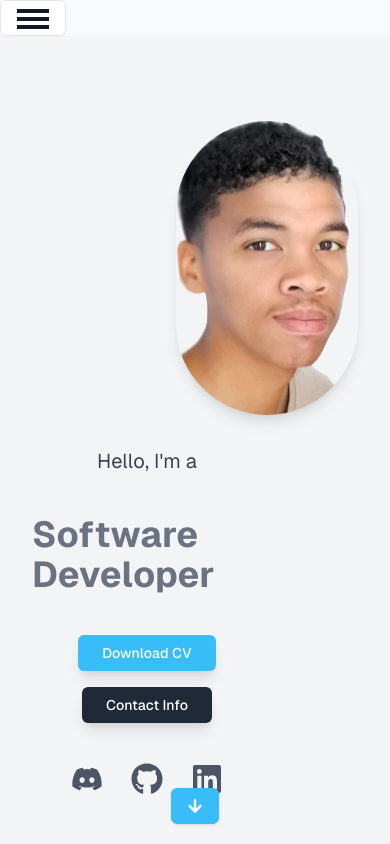
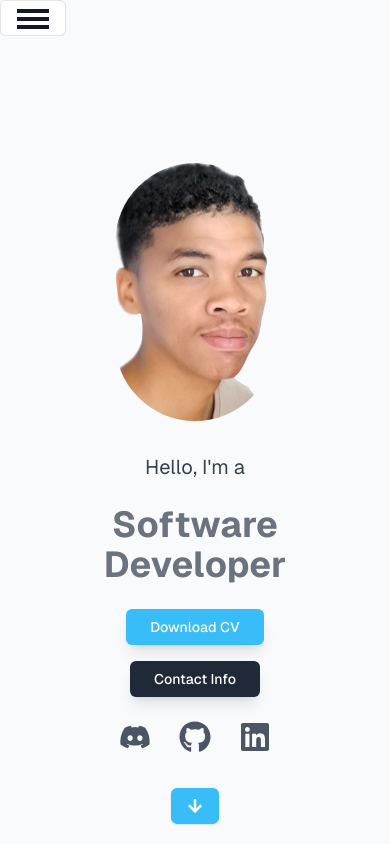
Before and after one commit to Jenaide/next_portfolio_2025, a Next.js app: page / in a window 390 px wide. Shown: the top 844 px of the page. Built offline with nearby package versions, Linux system fonts and the light colour scheme.

Commit message:
made introduction responsive

```diff
--- a/src/components/Introduction.tsx
+++ b/src/components/Introduction.tsx
@@ -21,16 +21,16 @@ export default function Introduction(){
     }
 
     return (
-        <section className='flex flex-col md:flex-row items-center justify-center px-8 space-y-8 md:space-y-0 min-h-screen py-10 bg-gray-100' >
+        <section className='flex flex-col md:flex-row items-center justify-center px-8 space-y-8 md:space-y-0 min-h-screen py-10 bg-gray-50' >
             {/* Profile Picture with Hover Effect */}
-            <div className='flex flex-col md:w-1/2 items-center md:items-start'>
-                <div className='ml-36'>
+            <div className='flex flex-col md:w-1/2 items-center md:items-center'>
+                <div className='flex justify-center md:justify-end w-full'>
                     <Image
                         src={ProfileImage}
                         alt='profile'
                         width={300}
                         height={300}
-                        className='rounded-full shadow-lg object-cover'
+                        className='w-40 sm:w-48 md:w-60 lg:w-72 h-auto rounded-full mx-auto md:mx-0'
                     />
                 </div>
             </div>
@@ -40,10 +40,10 @@ export default function Introduction(){
                 initial={{ opacity: 0 }}
                 animate={{ opacity: 1 }}
                 transition={{ duration: 0.9 }}
-                className='space-y-10 mr-24'
+                className='flex flex-col md:w-1/2 items-center md:items-start mx-auto space-y-6 md:space-y-10'
                 >
                 <p className='text-center justify-center text-gray-700 text-xl'>Hello, I&apos;m a</p>
-                <h1 className='text-4xl lg:text-5xl font-bold text-gray-500'>Software Developer</h1>
+                <h1 className='text-4xl lg:text-5xl font-bold text-gray-500 text-center md:text-left0'>Software Developer</h1>
 
                 {/* Buttons with Hover Animations */}
                 <div className='flex flex-col justify-center lg:flex-row items-center space-y-4 lg:space-y-0 lg:space-x-6 mt-4'>
@@ -62,7 +62,7 @@ export default function Introduction(){
                     initial={{ opacity: 0, y: 50 }}
                     animate={{ opacity: 1, y: 0 }}
                     transition={{ duration: 0.8, delay: 0.5 }}
-                    className='flex items-center justify-center space-x-7'
+                    className='flex justify-center md:justify-start space-x-7'
                     >
                     <Link href={"https://discord.com/channels/@me"} target='_blank' className='text-gray-600 hover:text-purple-600 transform hover:scale-110 transition-all duration-300 ease-in-out'>
                         <FaDiscord className='w-8 h-8' />
--- a/src/components/NavBar.tsx
+++ b/src/components/NavBar.tsx
@@ -77,7 +77,7 @@ export default function NavBar(){
 
             {/* Navbar (only visible on larger screens) */}
             <motion.nav
-                className="fixed justify-between items-center w-full z-50 py-4 px-6 bg-white shadow-md hidden md:flex"
+                className="fixed justify-between items-center w-full z-50 py-4 px-6 hidden md:flex"
                 initial="hidden"
                 animate="visible"
                 variants={menuVariants}
```
